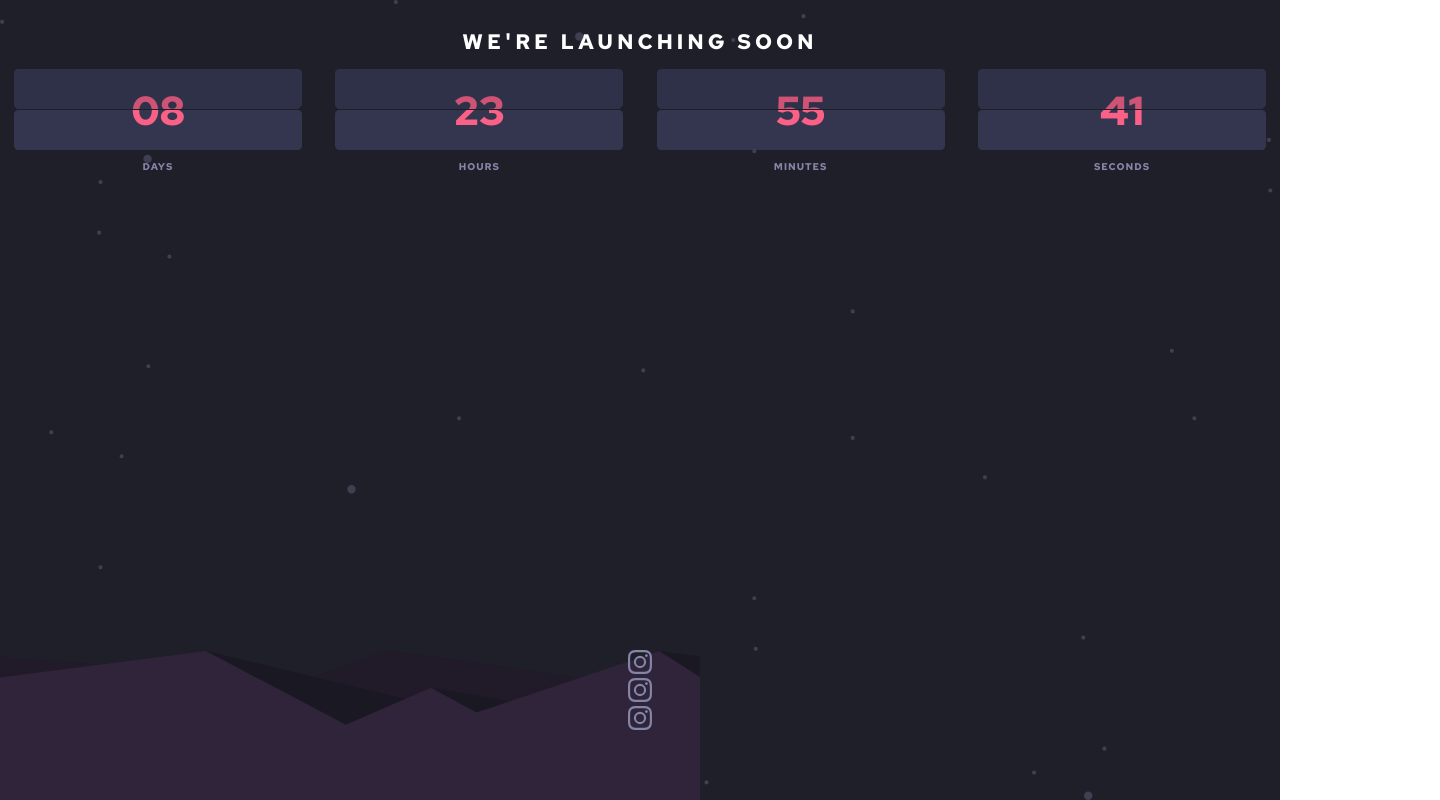
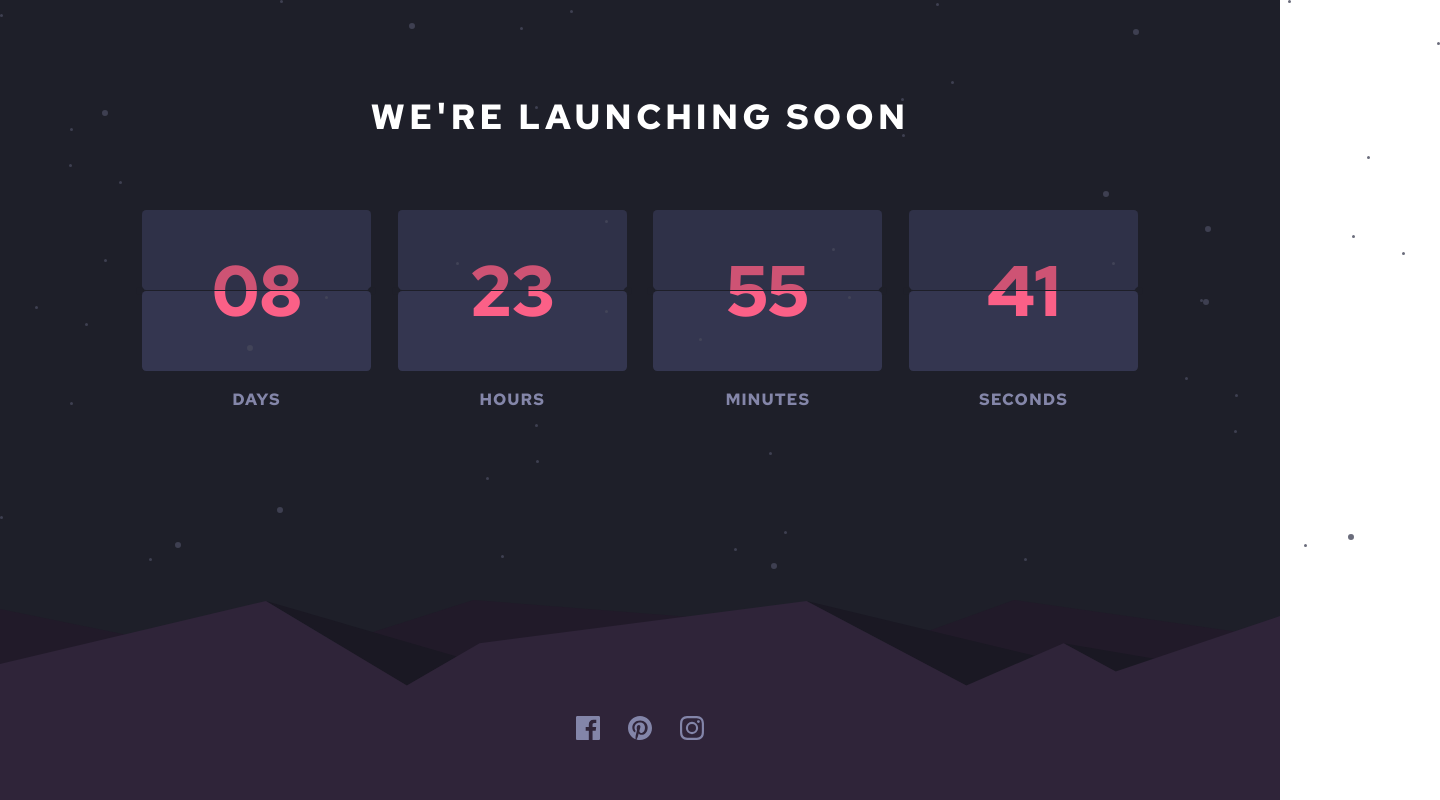
Before and after one commit to edgarfb/launch-countdown-timer, a plain HTML site: page index.html in a window 1280 px wide. Shown: the whole page, 1440 px wide, since content can reach past the window. Drawn offline with Linux system fonts and the light colour scheme.

Commit message:
finished styles

```diff
--- a/index.html
+++ b/index.html
@@ -24,7 +24,7 @@
   <div class="container">
     <div class="launch">
       <div class="bg-stars">
-
+        <img src="./images/bg-stars.svg" alt="">
       </div>
       <div class="launch__inner">
         <h1>We're launching soon</h1>
@@ -92,12 +92,12 @@
       <div class="social">
         <div class="social__link">
           <a href="">
-            <img src="./images/icon-instagram.svg" alt="Social">
+            <img src="./images/icon-facebook.svg" alt="Social">
           </a>
         </div>
         <div class="social__link">
           <a href="">
-            <img src="./images/icon-instagram.svg" alt="Social">
+            <img src="./images/icon-pinterest.svg" alt="Social">
           </a>
         </div>
         <div class="social__link">
--- a/styles.css
+++ b/styles.css
@@ -52,10 +52,10 @@ body {
 }
 .bg-stars {
     width: 100%;
-    height: 100%;
+    /* height: 200px;
     background-image: url('./images/bg-stars.svg');
     background-size: cover;
-    background-repeat: no-repeat;
+    background-repeat: repeat; */
     position: absolute;
     opacity: .8;
     top: 0;
@@ -64,6 +64,7 @@ body {
 }
 .launch__inner {
     padding: 1rem;
+    padding-top: 8rem;
 }
 
 h1 {
@@ -153,10 +154,52 @@ h1 {
 
 /* TODO-- */
 .social {
-    background-image: url('./images/pattern-hills.svg');
+    display: flex;
+    justify-content: center;
+    align-items: flex-end;
+    background-image: url(./images/pattern-hills.svg);
+    padding-bottom: 3rem;
     background-repeat: no-repeat;
-    background-position-x: -580px;
+    background-position-x: -867px;
     background-size: cover;
-    height: 150px;
+    height: 200px;
     z-index: 10;
 }
+
+.social__link {
+    margin: 1rem;
+}
+
+@media (min-width:600px) {
+
+    .launch__inner {
+        width: 80%;
+        margin: 0 auto;
+        padding-top: 5rem;
+    }
+    h1 {
+        font-size: 2.5rem;
+        margin-bottom: 5rem;
+    }
+    .num__top, .num__bottom {
+        font-size: 5rem;
+        height: 80px;
+    }
+    .num__hide--top {
+        position: relative;
+        top: 34px;
+
+    }
+    .num__hide--bottom {
+        position: relative;
+        top: -46px;
+
+
+    }
+    .label {
+        font-size: 1rem;
+    }
+    .social {
+        background-position-x: center;
+    }
+}
```
